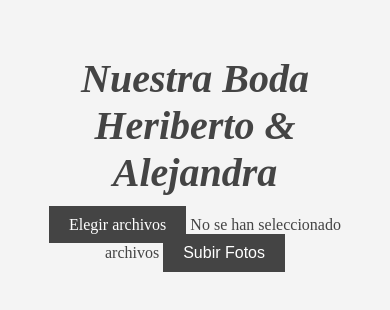
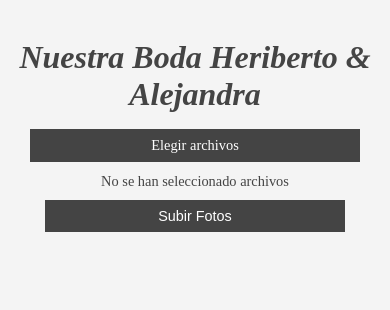
Before and after one commit to Ernestovsosa1016/bodaha, a website: page index.html in a window 390 px wide. Drawn offline with Linux system fonts and the light colour scheme; no server answers.

Commit message:
Update index.html

```diff
--- a/index.html
+++ b/index.html
@@ -24,7 +24,12 @@
             border: none;
             cursor: pointer;
             font-size: 1em;
-            margin-bottom: 10px;
+            margin: 10px 0;
+            display: block;
+            width: calc(100% - 40px); /* Adjust to fit within padding */
+            max-width: 300px;
+            margin-left: auto;
+            margin-right: auto;
         }
         .btn:hover {
             background-color: #666;
@@ -46,7 +51,8 @@
             justify-content: center;
         }
         .gallery img {
-            width: 200px;
+            width: 100%;
+            max-width: 200px;
             height: 200px;
             object-fit: cover;
             margin: 10px;
@@ -55,6 +61,26 @@
         .gallery div {
             margin: 10px;
             text-align: center;
+        }
+        @media (max-width: 600px) {
+            body {
+                padding: 10px;
+            }
+            .btn {
+                font-size: 0.9em;
+                padding: 8px 15px;
+                width: 90%;
+            }
+            .file-count {
+                font-size: 0.9em;
+            }
+            .gallery img {
+                width: 100%;
+                height: auto;
+            }
+            h1 {
+                font-size: 2em;
+            }
         }
     </style>
 </head>
```
